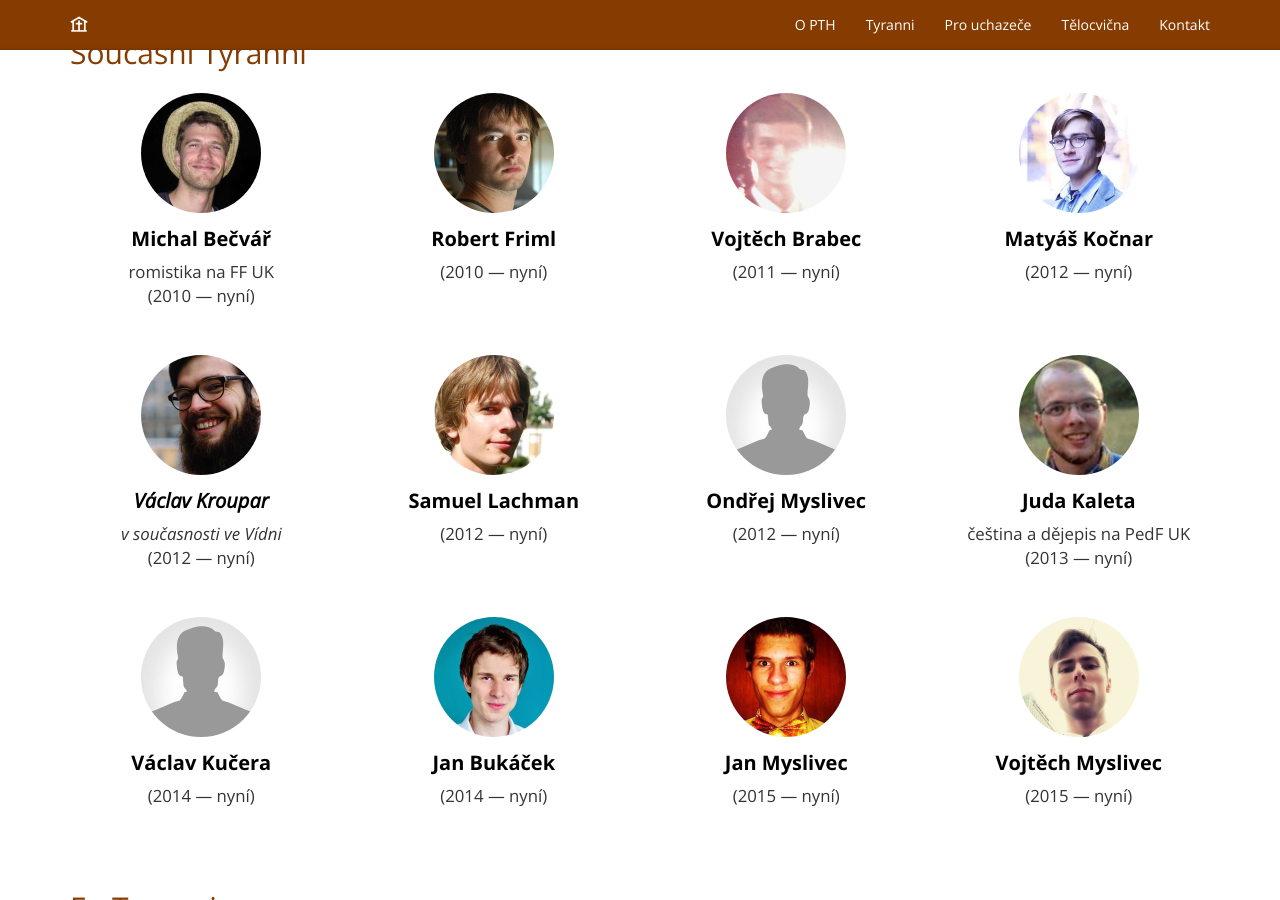
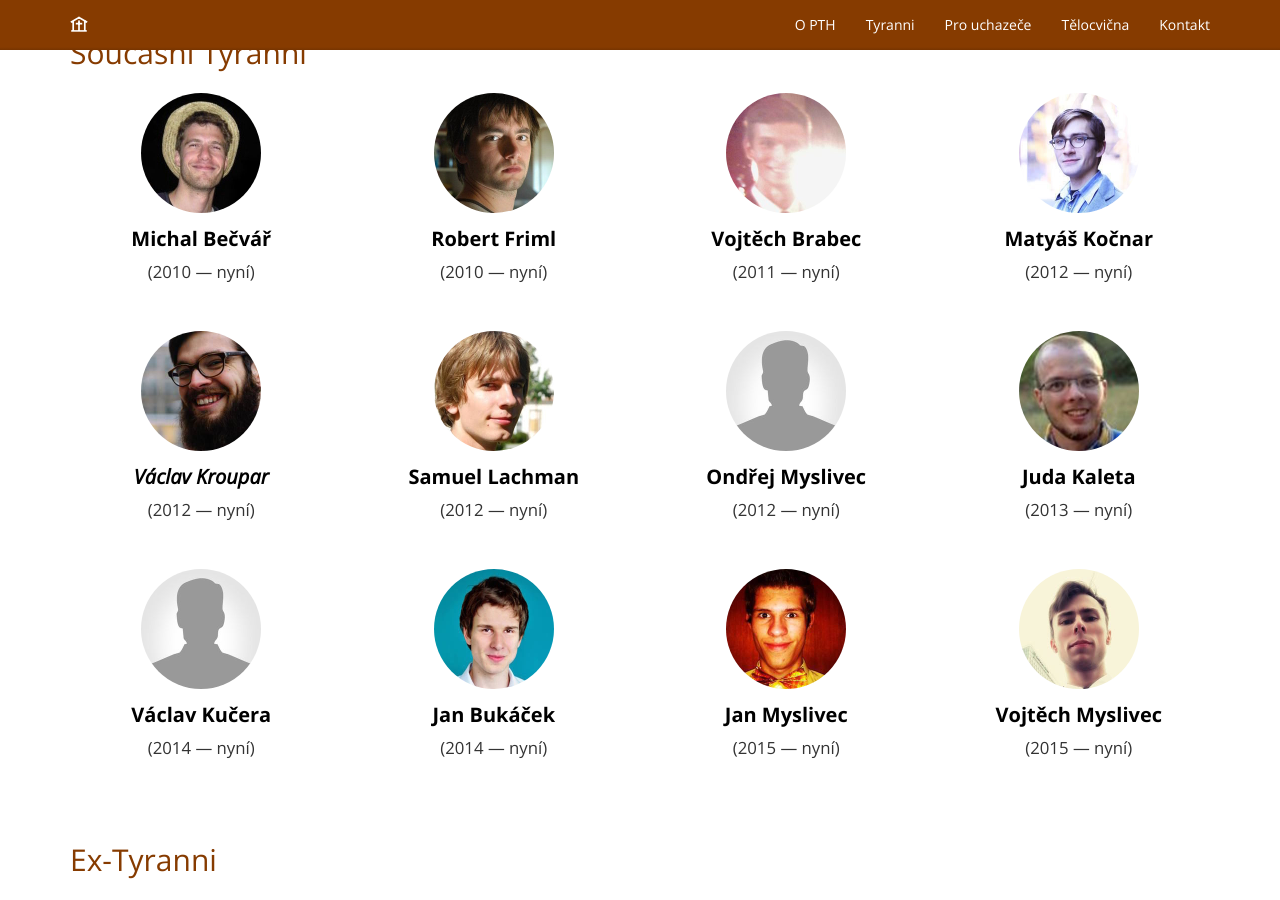
Before and after one commit to vojtha/pth-cz.net, a Jekyll site: the page built from tyranni.html, in a window 1280 px wide and 900 px high, scrolled down 515 px. Built offline with Jekyll 4.4.1, drawn with Linux system fonts in a browser that asks for light colours; nearby versions of some CDN libraries; some web fonts are replaced.

Commit message:
Neuvádění oboru u Tyrannů

```diff
--- a/tyranni.html
+++ b/tyranni.html
@@ -50,7 +50,7 @@
         <div class="caption">
           <h3>Michal Bečvář</h3>
 
-          <p>romistika na FF UK<br>(2010 — nyní)</p>
+          <p>(2010 — nyní)</p>
         </div>
       </div>
     </div>
@@ -102,7 +102,7 @@
         <div class="caption">
           <h3><em>Václav Kroupar</em></h3>
 
-          <p><em>v současnosti ve Vídni</em><br>(2012 — nyní)</p>
+          <p>(2012 — nyní)</p>
         </div>
       </div>
     </div>
@@ -138,7 +138,7 @@
         <div class="caption">
           <h3>Juda Kaleta</h3>
 
-          <p>čeština a dějepis na PedF UK<br>(2013 — nyní)</p>
+          <p>(2013 — nyní)</p>
         </div>
       </div>
     </div>
```
